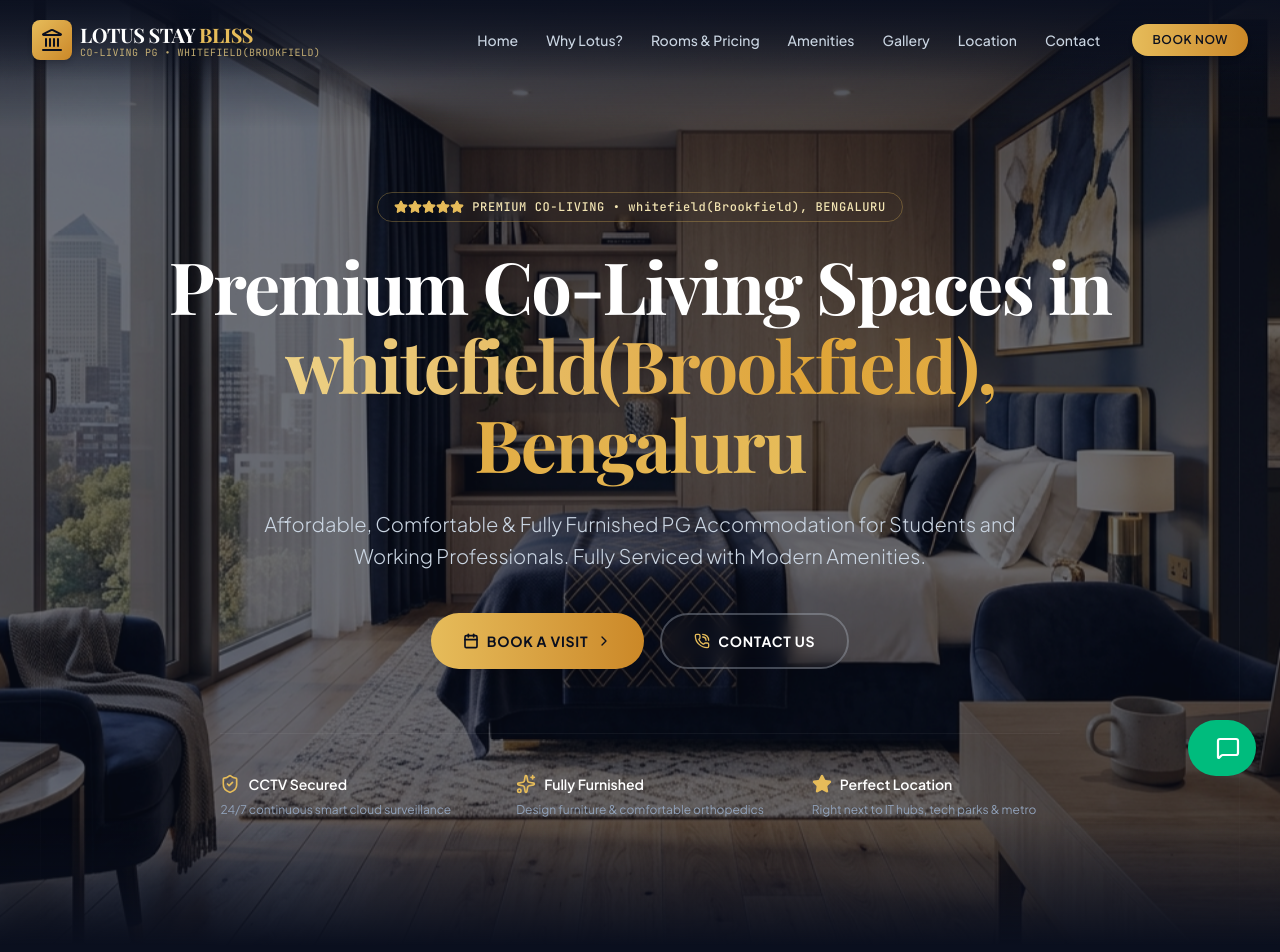
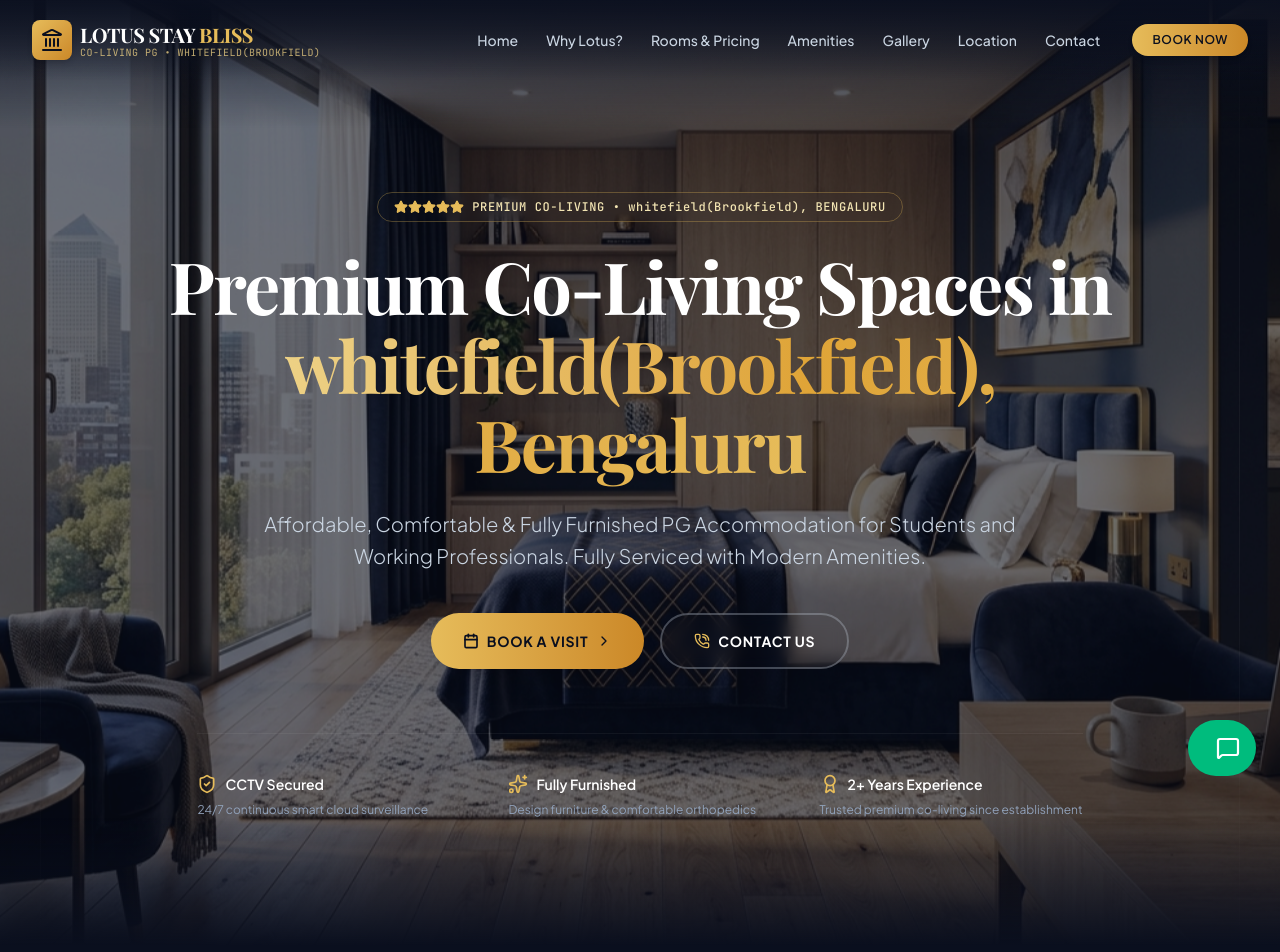
Before and after one commit to satishbisani094-hub/Stay-Bliss-Co-Living-PG, a React (Vite) app: page / in a window 1280 px wide. Shown: the top 952 px of the page. Built offline with nearby package versions, Linux system fonts and the light colour scheme; a web font is replaced by a local one.

Commit message:
Add triple sharing to gallery, update Hero stat to 2+ Years Experience

```diff
--- a/src/components/Gallery.tsx
+++ b/src/components/Gallery.tsx
@@ -11,6 +11,7 @@ import gallery5 from '../assets/images/gallery_5.png';
 import gallery6 from '../assets/images/gallery_6.png';
 import gallery7 from '../assets/images/gallery_7.png';
 import gallery8 from '../assets/images/gallery_8.png';
+import tripleRoomImg from '../assets/images/lotus_triple_sharing.jpg';
 
 interface GalleryItem {
   src: string;
@@ -37,6 +38,12 @@ const GALLERY_ITEMS: GalleryItem[] = [
     alt: 'Comfortable 3 Sharing Room with multi-bed configuration',
     tag: 'room',
     title: 'Spacious 3 Sharing Room'
+  },
+  {
+    src: tripleRoomImg,
+    alt: 'Triple Sharing Room with three beds, study desk, wardrobe and marble flooring',
+    tag: 'room',
+    title: 'Triple Sharing Room'
   },
   {
     src: gallery6,
--- a/src/components/Hero.tsx
+++ b/src/components/Hero.tsx
@@ -1,4 +1,4 @@
-import { Calendar, PhoneCall, ChevronRight, ShieldCheck, Sparkles, Star } from 'lucide-react';
+import { Calendar, PhoneCall, ChevronRight, ShieldCheck, Sparkles, Star, Award } from 'lucide-react';
 import { motion } from 'motion/react';
 import heroImage from '../assets/images/lotus_hero_1781425634384.jpg';
 
@@ -112,10 +112,10 @@ export default function Hero({ onScrollTo }: HeroProps) {
           </div>
           <div className="col-span-2 lg:col-span-1 flex flex-col items-center lg:items-start text-center lg:text-left gap-1">
             <div className="flex items-center gap-2 text-gold-400 mb-1">
-              <Star className="w-5 h-5 fill-current" />
-              <span className="font-semibold text-white text-sm">Perfect Location</span>
+              <Award className="w-5 h-5" />
+              <span className="font-semibold text-white text-sm">2+ Years Experience</span>
             </div>
-            <p className="text-xs text-slate-400 font-sans">Right next to IT hubs, tech parks & metro</p>
+            <p className="text-xs text-slate-400 font-sans">Trusted premium co-living since establishment</p>
           </div>
         </motion.div>
       </div>
```
